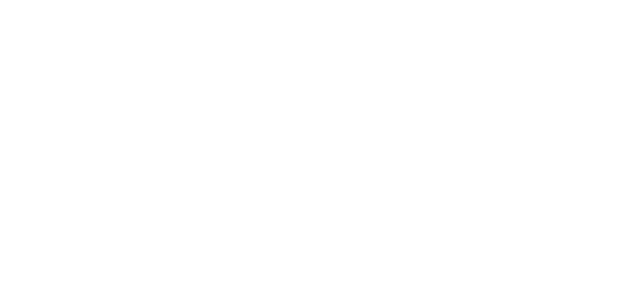
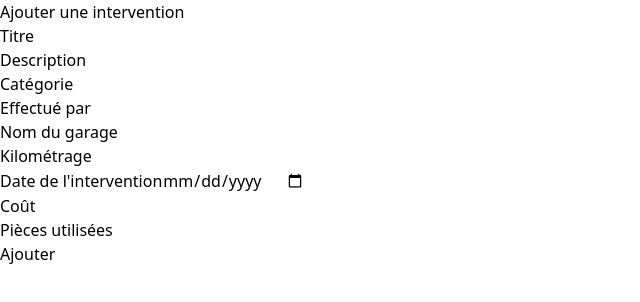
Before and after one commit to FlytziTv/MyDriveLog, a React (Vite) app in the folder client/: page /vehicles/1/interventions/new in a window 1280 px wide. Before the commit this address had no page. Shown: the top 302 px of the page, without its empty margins (0-640 px from the left). Built offline with nearby package versions, Linux system fonts and the light colour scheme; sample sign-in values are in the browser's storage.

Commit message:
feat: add interventions pages

```diff
--- a/client/src/App.jsx
+++ b/client/src/App.jsx
@@ -1,15 +1,18 @@
-import { BrowserRouter, Routes, Route } from "react-router-dom";
+import { BrowserRouter, Routes, Route, Navigate } from "react-router-dom";
 import LoginPage from "./pages/Login";
 import RegisterPage from "./pages/Register";
 import Dashboard from "./pages/Dashboard";
 import VehicleNew from "./pages/VehicleNew";
 import ProtectedRoute from "./components/ProtectedRoute";
 import VehicleDetail from "./pages/VehicleDetail";
+import VehicleInterventions from "./pages/Interventions";
+import InterventionNew from "./pages/InterventionNew";
 
 function App() {
   return (
     <BrowserRouter>
       <Routes>
+        <Route path="/" element={<Navigate to="/login" />} />
         <Route path="/login" element={<LoginPage />} />
         <Route path="/register" element={<RegisterPage />} />
         <Route
@@ -36,6 +39,22 @@ function App() {
             </ProtectedRoute>
           }
         />
+        <Route
+          path="/vehicles/:id/interventions"
+          element={
+            <ProtectedRoute>
+              <VehicleInterventions />
+            </ProtectedRoute>
+          }
+        />
+        <Route
+          path="/vehicles/:id/interventions/new"
+          element={
+            <ProtectedRoute>
+              <InterventionNew />
+            </ProtectedRoute>
+          }
+        />
       </Routes>
     </BrowserRouter>
   );
--- /dev/null
+++ b/client/src/pages/InterventionNew.jsx
@@ -0,0 +1,156 @@
+import { useState } from "react";
+import api from "../services/api";
+import { useParams, useNavigate } from "react-router-dom";
+
+export default function InterventionNew() {
+  const [title, setTitle] = useState("");
+  const [description, setDescription] = useState("");
+  const [category, setCategory] = useState("");
+  const [done_by, setDoneBy] = useState("");
+  const [garage_name, setGarageName] = useState("");
+  const [mileage_at_intervention, setMileageAtIntervention] = useState("");
+  const [intervention_date, setInterventionDate] = useState("");
+  const [cost, setCost] = useState("");
+  const [parts_used, setPartsUsed] = useState("");
+  const [error, setError] = useState(null);
+
+  const navigate = useNavigate();
+
+  const token = localStorage.getItem("token");
+
+  const { id } = useParams();
+
+  const handleSubmit = async (e) => {
+    e.preventDefault();
+    try {
+      const response = await api.post(
+        `/interventions/${id}`,
+        {
+          title,
+          description,
+          category,
+          done_by,
+          garage_name,
+          mileage_at_intervention,
+          intervention_date,
+          cost,
+          parts_used,
+        },
+        {
+          headers: { Authorization: `Bearer ${token}` },
+        },
+      );
+      console.log("Intervention created:", response.data);
+      navigate(`/vehicles/${id}/interventions`);
+    } catch (error) {
+      setError(
+        error.response?.data?.message ||
+          "Erreur lors de la création de l'intervention",
+      );
+    }
+  };
+
+  return (
+    <div>
+      <h1>Ajouter une intervention</h1>
+      <form onSubmit={handleSubmit}>
+        <div>
+          <label htmlFor="title">Titre</label>
+          <input
+            type="text"
+            id="title"
+            name="title"
+            value={title}
+            onChange={(e) => setTitle(e.target.value)}
+            required
+          />
+        </div>
+        <div>
+          <label htmlFor="description">Description</label>
+          <input
+            type="text"
+            id="description"
+            name="description"
+            value={description}
+            onChange={(e) => setDescription(e.target.value)}
+            required
+          />
+        </div>
+        <div>
+          <label htmlFor="category">Catégorie</label>
+          <input
+            type="text"
+            id="category"
+            name="category"
+            value={category}
+            onChange={(e) => setCategory(e.target.value)}
+            required
+          />
+        </div>
+        <div>
+          <label htmlFor="done_by">Effectué par</label>
+          <input
+            type="text"
+            id="done_by"
+            name="done_by"
+            value={done_by}
+            onChange={(e) => setDoneBy(e.target.value)}
+            required
+          />
+        </div>
+        <div>
+          <label htmlFor="garage_name">Nom du garage</label>
+          <input
+            type="text"
+            id="garage_name"
+            name="garage_name"
+            value={garage_name}
+            onChange={(e) => setGarageName(e.target.value)}
+          />
+        </div>
+        <div>
+          <label htmlFor="mileage_at_intervention">Kilométrage</label>
+          <input
+            type="number"
+            id="mileage_at_intervention"
+            name="mileage_at_intervention"
+            value={mileage_at_intervention}
+            onChange={(e) => setMileageAtIntervention(e.target.value)}
+          />
+        </div>
+        <div>
+          <label htmlFor="intervention_date">Date de l'intervention</label>
+          <input
+            type="date"
+            id="intervention_date"
+            name="intervention_date"
+            value={intervention_date}
+            onChange={(e) => setInterventionDate(e.target.value)}
+          />
+        </div>
+        <div>
+          <label htmlFor="cost">Coût</label>
+          <input
+            type="number"
+            id="cost"
+            name="cost"
+            value={cost}
+            onChange={(e) => setCost(e.target.value)}
+          />
+        </div>
+        <div>
+          <label htmlFor="parts_used">Pièces utilisées</label>
+          <input
+            type="text"
+            id="parts_used"
+            name="parts_used"
+            value={parts_used}
+            onChange={(e) => setPartsUsed(e.target.value)}
+          />
+        </div>
+        <button type="submit">Ajouter</button>
+      </form>
+      {error && <p style={{ color: "red" }}>{error}</p>}
+    </div>
+  );
+}
--- /dev/null
+++ b/client/src/pages/Interventions.jsx
@@ -0,0 +1,44 @@
+import { useState, useEffect } from "react";
+import { useParams, useNavigate } from "react-router-dom";
+import api from "../services/api";
+
+export default function VehicleInterventions() {
+  const { id } = useParams();
+  const [interventions, setInterventions] = useState([]);
+  const token = localStorage.getItem("token");
+  const navigate = useNavigate();
+
+  useEffect(() => {
+    const fetchInterventions = async () => {
+      try {
+        const response = await api.get(`/interventions/${id}`, {
+          headers: { Authorization: `Bearer ${token}` },
+        });
+        setInterventions(response.data);
+      } catch (error) {
+        console.error("Error fetching interventions:", error);
+      }
+    };
+    fetchInterventions();
+  }, [id, token]);
+
+  if (!interventions) return <p>Chargement...</p>;
+
+  return (
+    <div>
+      <h1>Interventions</h1>
+      <ul>
+        {interventions.map((intervention) => (
+          <li key={intervention.id}>
+            <p>{intervention.title}</p>
+            <p>{intervention.description}</p>
+            <p>Date: {intervention.intervention_date}</p>
+          </li>
+        ))}
+      </ul>
+      <button onClick={() => navigate(`/vehicles/${id}/interventions/new`)}>
+        Ajouter une intervention
+      </button>
+    </div>
+  );
+}
--- a/client/src/pages/VehicleDetail.jsx
+++ b/client/src/pages/VehicleDetail.jsx
@@ -1,11 +1,12 @@
 import { useState, useEffect } from "react";
-import { useParams } from "react-router-dom";
+import { useParams, useNavigate } from "react-router-dom";
 import api from "../services/api";
 
 export default function VehicleDetail() {
   const { id } = useParams();
   const [vehicle, setVehicle] = useState(null);
   const token = localStorage.getItem("token");
+  const navigate = useNavigate();
 
   useEffect(() => {
     const fetchVehicle = async () => {
@@ -31,6 +32,10 @@ export default function VehicleDetail() {
       <p>Année: {vehicle.year}</p>
       <p>Plaque d'immatriculation: {vehicle.license_plate}</p>
       <p>Type de carburant: {vehicle.fuel_type}</p>
+
+      <button onClick={() => navigate(`/vehicles/${id}/interventions`)}>
+        Voir les interventions
+      </button>
     </div>
   );
 }
```
